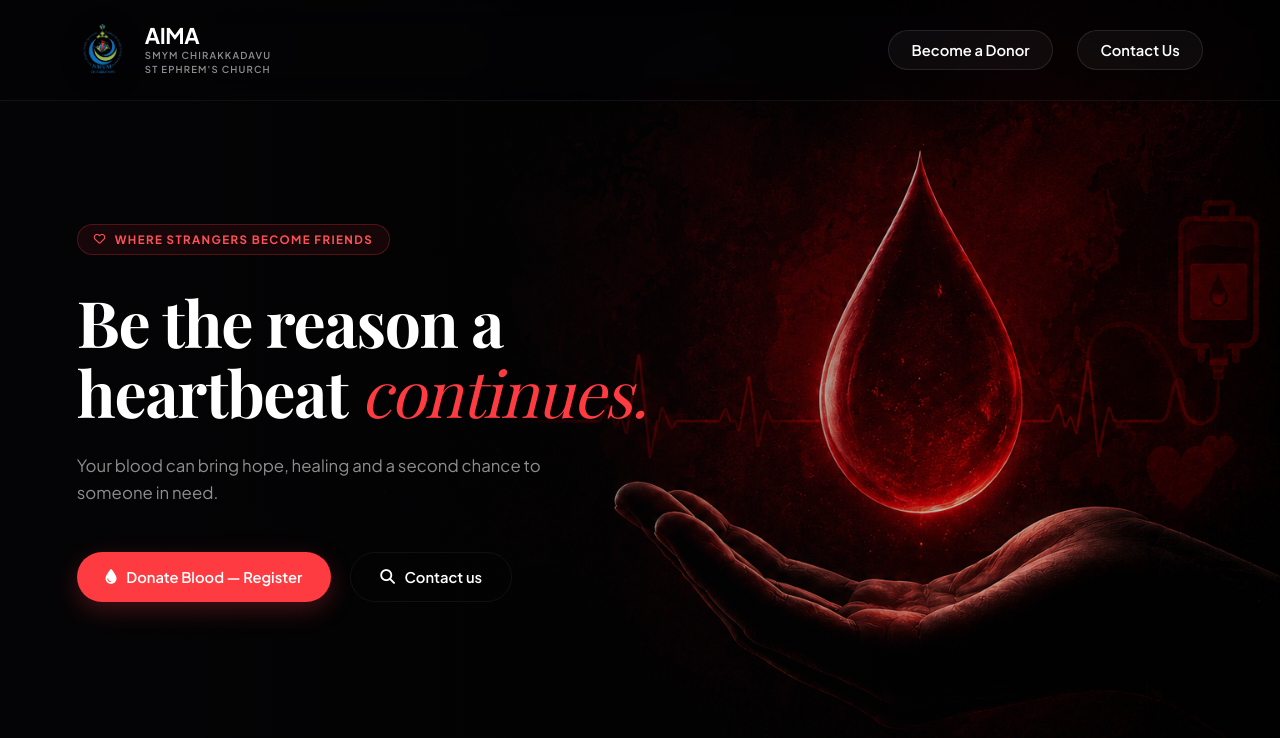
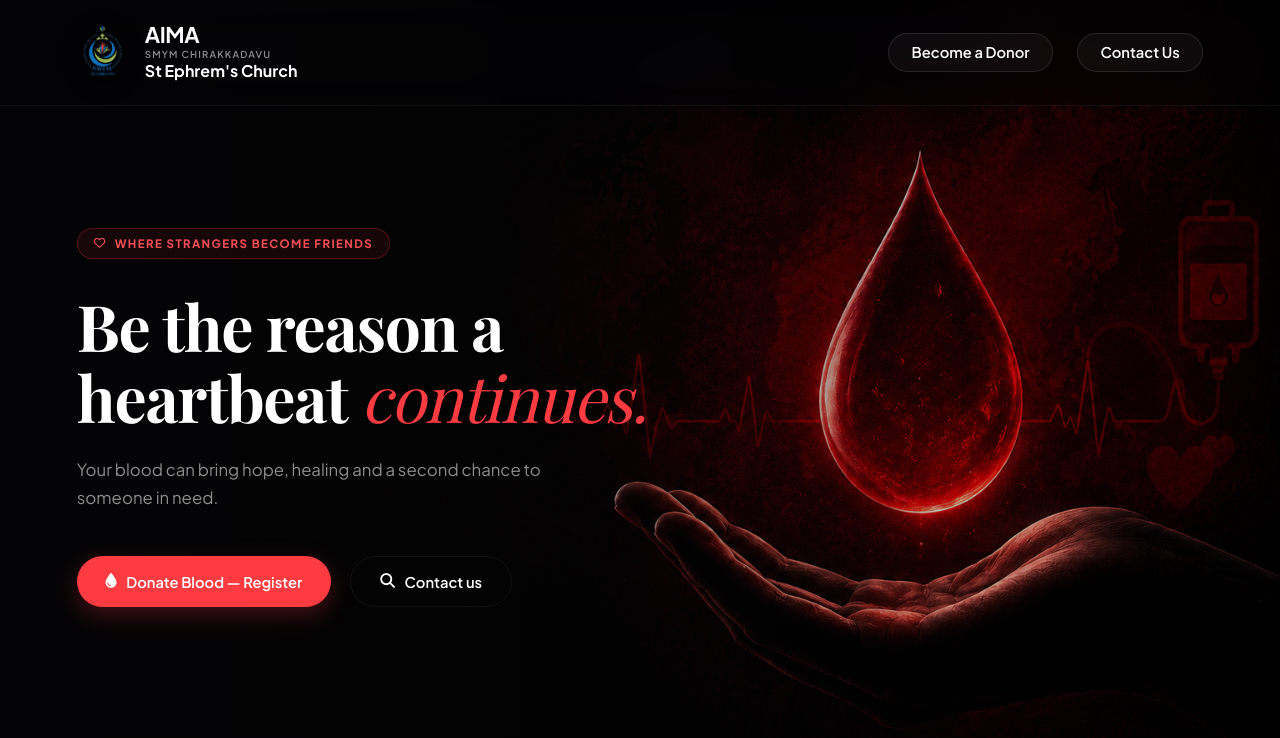
Before and after one commit to alfredjose11/Aima-phone, a website: page index.html in a window 1280 px wide. Shown: the top 738 px of the page. Drawn offline with nearby package versions, Linux system fonts and the light colour scheme; a web font is replaced by a local one.

Commit message:
Update index.html

```diff
--- a/index.html
+++ b/index.html
@@ -385,8 +385,7 @@
     <div id="aima-text-preloader">
         <h1 class="loader-title">AIMA<span>.</span></h1>
         <p class="loader-subtitle">SMYM Chirakkadavu</p>
-        <p class="loader-subtitle">St Ephrem's Church</p>
-
+        <h3 class="loader-subtitle">St Ephrem's Church</h3>
     </div>
 
     <!-- ================= 2. MASTER APPLICATION CONTAINER HOOKS[cite: 7] ================= -->
@@ -402,7 +401,7 @@
             <div>
                 <h3>aima</h3>
                 <span>SMYM Chirakkadavu</span>
-                <span>St Ephrem's Church</span>
+                <h4>St Ephrem's Church<h4>
             </div>
         </div>
         <div class="nav-hamburger" onclick="toggleMobileNavigation()"><i class="fa-solid fa-bars"></i></div>
```
